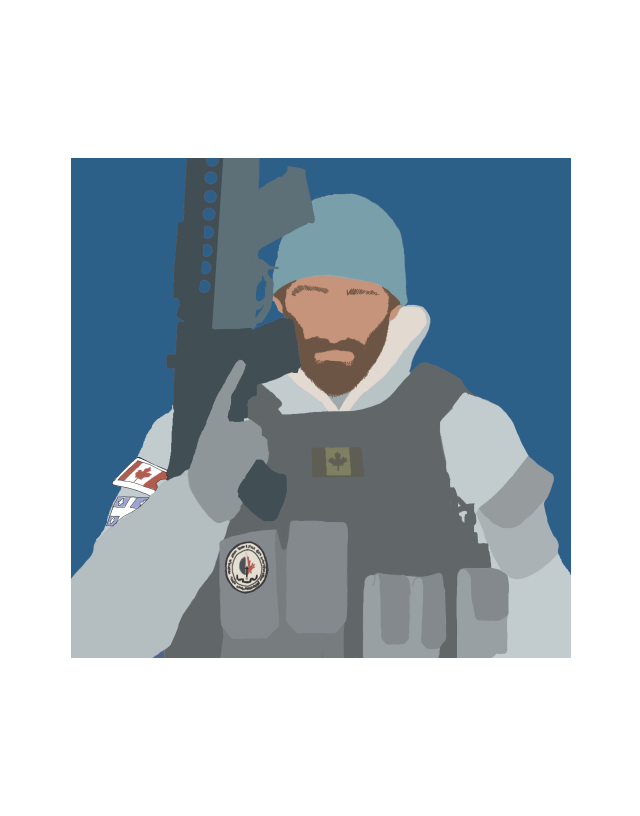
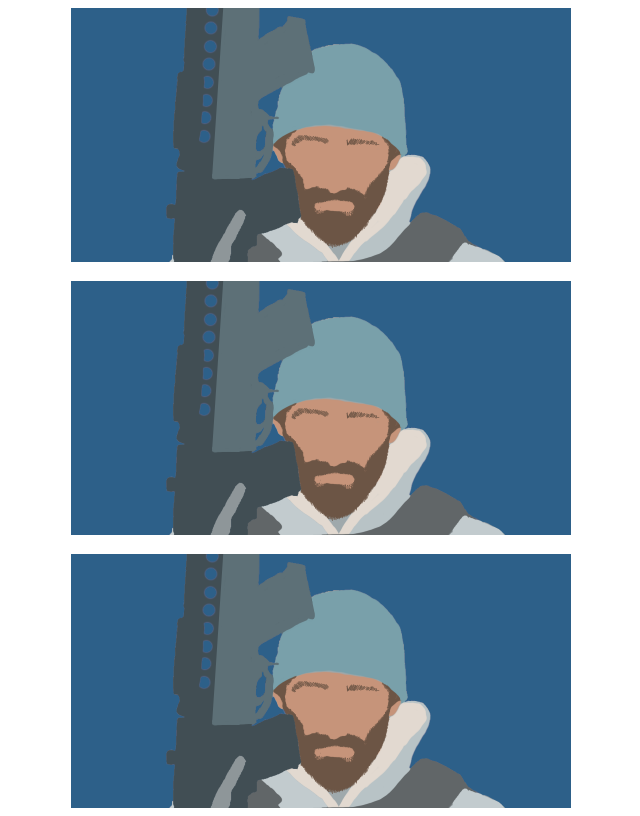
Before and after one commit to RJKAZ/css-tricks, a plain HTML site: page Udemy css animations/creativeImageEffects.html in a window 1280 px wide. Shown: the whole page, without its empty margins (319-959 px from the left). Drawn offline with Linux system fonts and the light colour scheme.

Commit message:
image effects 2 & 3

```diff
--- a/Udemy css animations/creativeImageEffects.css
+++ b/Udemy css animations/creativeImageEffects.css
@@ -4,20 +4,23 @@ body {
   justify-content: center;
   align-items: center;
   font-family: 'Lato', sans-serif;
+  flex-direction: column;
 }
 
-.container {
+/*Image 1*/
+
+.container1 {
   width: 500px;
   height: 500px;
   position: relative;
   overflow: hidden;
 }
 
-img {
+.img1 {
   width: 100%;
 }
 
-.caption {
+.caption1 {
   position: absolute;
   top: 0;
   left: 0;
@@ -33,21 +36,115 @@ img {
   background: rgba(0, 0, 0, 0);
 }
 
-.caption h1 {
+.firsth1 {
   text-transform: uppercase;
   margin: 0;
 }
 
-.caption p {
+.firstp {
   font-size: 18px;
   text-transform: capitalize;
 }
 
-.container:hover .caption {
+.container1:hover .caption1 {
   opacity: 1;
   background: rgba(0, 0, 0, 0.5);
 }
 
-.container:hover img {
+.container1:hover .img1 {
   transform: scale(1.3) rotate(15deg);
 }
+
+/*Image 2*/
+
+.container2 {
+  width: 500px;
+  height: 500px;
+  position: relative;
+  overflow: hidden;
+}
+
+.img2 {
+  width: 100%;
+}
+
+.cap2 {
+  position: absolute;
+  top: 0;
+  left: 0;
+  height: 100%;
+  width: 100%;
+  display: flex;
+  flex-direction: column;
+  justify-content: center;
+  align-items: center;
+  color: white;
+  transition: all 0.5s;
+  transform: translateY(-100%)
+}
+
+.secondh1 {
+  text-transform: uppercase;
+  margin: 0;
+}
+
+.secondp {
+  font-size: 18px;
+  text-transform: capitalize;
+}
+
+.container2:hover .cap2 {
+ background-color: rgba(0, 0, 0, 0.5);
+ transform: translateY(0);
+}
+
+.container2:hover .img2 {
+  transform: scale(1.3) rotate(-15deg);
+}
+
+/*Image 3*/
+
+.container3 {
+  width: 500px;
+  height: 500px;
+  position: relative;
+  overflow: hidden;
+}
+
+.img3 {
+  width: 100%;
+}
+
+.caption3 {
+  position: absolute;
+  top: 0;
+  left: 0;
+  height: 100%;
+  width: 100%;
+  display: flex;
+  flex-direction: column;
+  justify-content: center;
+  align-items: center;
+  color: white;
+  transition: all 0.5s;
+  background-color: black;
+  transform: translateY(-100%);
+}
+
+.thirdh1 {
+  text-transform: uppercase;
+  margin: 0;
+}
+
+.thirdp {
+  font-size: 18px;
+  text-transform: capitalize;
+}
+
+.container3:hover .caption3 {
+ transform: translateY(0);
+}
+
+.container3:hover .img3 {
+ transform: translateY(100%)
+}
--- a/Udemy css animations/creativeImageEffects.html
+++ b/Udemy css animations/creativeImageEffects.html
@@ -11,11 +11,27 @@
 
 <body>
 
-    <div class="container">
-        <img src="images/image1.png">
-        <div class="caption">
-            <h1>Amazing Caption!</h1>
-            <p>You can write anything you want here!</p>
+    <div class="container1">
+        <img class="img1" src="images/image1.png">
+        <div class="caption1">
+            <h1 class="firsth1">Amazing Caption!</h1>
+            <p class="firstp">You can write anything you want here!</p>
+        </div>
+    </div>
+    <br/>
+    <div class="container2">
+        <img class="img2" src="images/image1.png">
+        <div class="cap2">
+            <h1 class="secondh1">Amazing Caption!</h1>
+            <p class="secondp">You can write anything you want here!</p>
+        </div>
+    </div>
+    <br/>
+    <div class="container3">
+        <img class="img3" src="images/image1.png">
+        <div class="caption3">
+            <h1 class="thirdh1">Amazing Caption!</h1>
+            <p class="thirdp">You can write anything you want here!</p>
         </div>
     </div>
 
```
